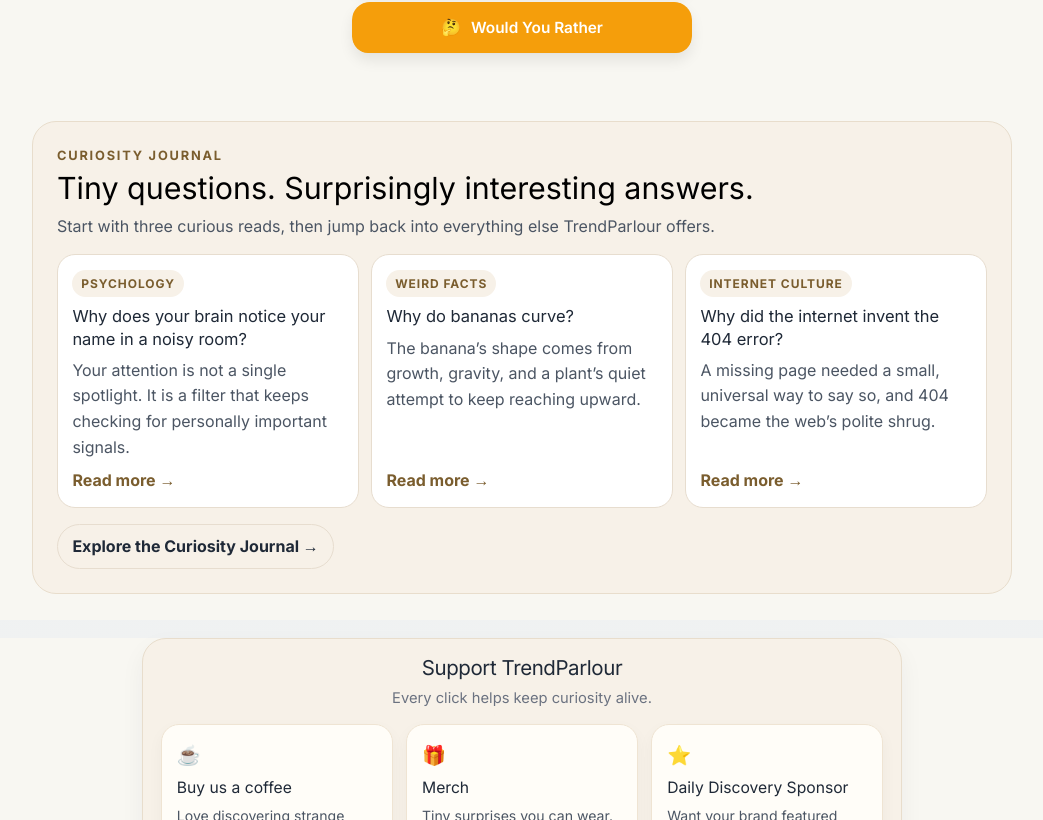
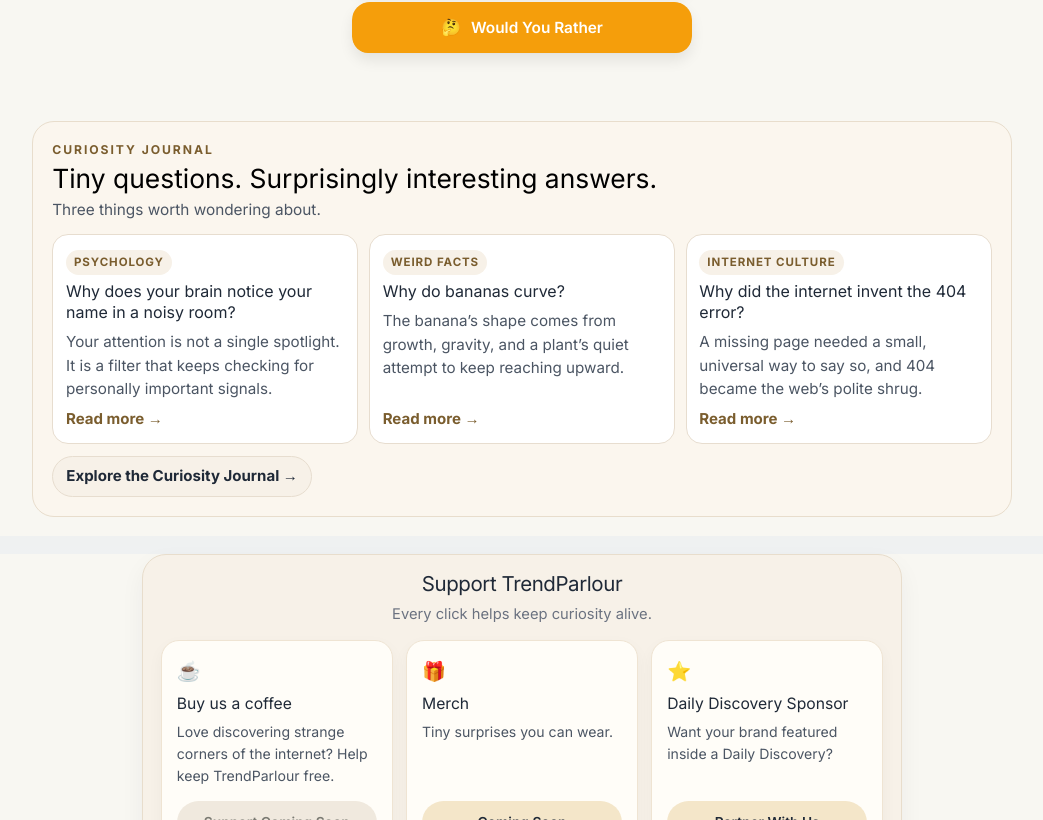
Before and after one commit to OND2026/trendparlour-active, a Next.js app in the folder TrendParlour2-main/: page / in a window 1280 px wide. Shown: the part 679-1499 px from the top of the page, without its empty margins (118-1161 px from the left). Built offline with nearby package versions, Linux system fonts and the light colour scheme.

Commit message:
Integrate curiosity journal into homepage

```diff
--- a/TrendParlour2-main/app/components/HomeJournalSpotlight.tsx
+++ b/TrendParlour2-main/app/components/HomeJournalSpotlight.tsx
@@ -16,27 +16,27 @@ export default function HomeJournalSpotlight({ entries }: HomeJournalSpotlightPr
       aria-labelledby="home-curiosity-journal"
       style={{
         background: "#F8F7F2",
-        padding: "0 1rem 1.65rem",
+        padding: "0 1rem 1.2rem",
       }}
     >
       <div
         style={{
           maxWidth: "980px",
           margin: "0 auto",
-          borderRadius: "24px",
+          borderRadius: "22px",
           border: "1px solid #E8DDCC",
-          background: "#F7F1E8",
-          padding: "clamp(1rem, 3vw, 1.5rem)",
+          background: "#FBF6EE",
+          padding: "clamp(0.85rem, 2.4vw, 1.2rem)",
         }}
       >
-        <header style={{ marginBottom: "0.95rem" }}>
+        <header style={{ marginBottom: "0.75rem" }}>
           <p
             style={{
-              margin: "0 0 0.3rem",
+              margin: "0 0 0.2rem",
               color: "#7A5D2E",
-              fontSize: "0.8rem",
+              fontSize: "0.76rem",
               fontWeight: 700,
-              letterSpacing: "0.14em",
+              letterSpacing: "0.16em",
               textTransform: "uppercase",
             }}
           >
@@ -44,27 +44,27 @@ export default function HomeJournalSpotlight({ entries }: HomeJournalSpotlightPr
           </p>
           <h2
             id="home-curiosity-journal"
-            style={{ margin: "0 0 0.4rem", fontSize: "clamp(1.4rem, 3.2vw, 1.9rem)", lineHeight: 1.2 }}
+            style={{ margin: "0 0 0.25rem", fontSize: "clamp(1.22rem, 2.7vw, 1.65rem)", lineHeight: 1.2 }}
           >
             Tiny questions. Surprisingly interesting answers.
           </h2>
-          <p style={{ margin: 0, color: "#4B5563", lineHeight: 1.65, maxWidth: "720px" }}>
-            Start with three curious reads, then jump back into everything else TrendParlour offers.
+          <p style={{ margin: 0, color: "#4B5563", lineHeight: 1.55, maxWidth: "560px", fontSize: "0.96rem" }}>
+            Three things worth wondering about.
           </p>
         </header>
 
-        <div style={{ display: "grid", gridTemplateColumns: "repeat(auto-fit, minmax(210px, 1fr))", gap: "0.75rem" }}>
+        <div style={{ display: "grid", gridTemplateColumns: "repeat(auto-fit, minmax(205px, 1fr))", gap: "0.65rem" }}>
           {entries.map((entry) => (
             <article
               key={entry.slug}
               style={{
-                borderRadius: "18px",
+                borderRadius: "16px",
                 border: "1px solid #E7DDCF",
                 background: "#FFFFFF",
-                padding: "0.9rem",
+                padding: "0.78rem 0.8rem",
                 display: "flex",
                 flexDirection: "column",
-                gap: "0.5rem",
+                gap: "0.42rem",
               }}
             >
               <div>
@@ -74,17 +74,17 @@ export default function HomeJournalSpotlight({ entries }: HomeJournalSpotlightPr
                     borderRadius: "999px",
                     background: "#F7F1E8",
                     color: "#7A5D2E",
-                    fontSize: "0.75rem",
+                    fontSize: "0.72rem",
                     fontWeight: 700,
                     letterSpacing: "0.08em",
                     textTransform: "uppercase",
-                    padding: "0.28rem 0.55rem",
+                    padding: "0.24rem 0.5rem",
                   }}
                 >
                   {entry.category}
                 </span>
               </div>
-              <h3 style={{ margin: 0, fontSize: "1.03rem", lineHeight: 1.35 }}>
+              <h3 style={{ margin: 0, fontSize: "1rem", lineHeight: 1.32 }}>
                 <Link
                   className="journal-spotlight-link"
                   href={`/journal/${entry.slug}`}
@@ -94,7 +94,7 @@ export default function HomeJournalSpotlight({ entries }: HomeJournalSpotlightPr
                   {entry.title}
                 </Link>
               </h3>
-              <p style={{ margin: 0, color: "#4B5563", lineHeight: 1.6, flex: 1 }}>{entry.excerpt}</p>
+              <p style={{ margin: 0, color: "#4B5563", lineHeight: 1.55, flex: 1, fontSize: "0.95rem" }}>{entry.excerpt}</p>
               <Link
                 className="journal-spotlight-link"
                 href={`/journal/${entry.slug}`}
@@ -103,6 +103,7 @@ export default function HomeJournalSpotlight({ entries }: HomeJournalSpotlightPr
                   color: "#7A5D2E",
                   fontWeight: 700,
                   alignSelf: "flex-start",
+                  fontSize: "0.94rem",
                 }}
                 aria-label={`Explore article: ${entry.title}`}
               >
@@ -112,7 +113,7 @@ export default function HomeJournalSpotlight({ entries }: HomeJournalSpotlightPr
           ))}
         </div>
 
-        <div style={{ marginTop: "1rem" }}>
+        <div style={{ marginTop: "0.78rem" }}>
           <Link
             className="journal-spotlight-link"
             href="/journal"
@@ -122,9 +123,10 @@ export default function HomeJournalSpotlight({ entries }: HomeJournalSpotlightPr
               fontWeight: 700,
               border: "1px solid #E7DDCF",
               borderRadius: "999px",
-              padding: "0.6rem 0.9rem",
+              padding: "0.5rem 0.82rem",
               display: "inline-flex",
               background: "#F7F1E8",
+              fontSize: "0.94rem",
             }}
           >
             Explore the Curiosity Journal →
```
